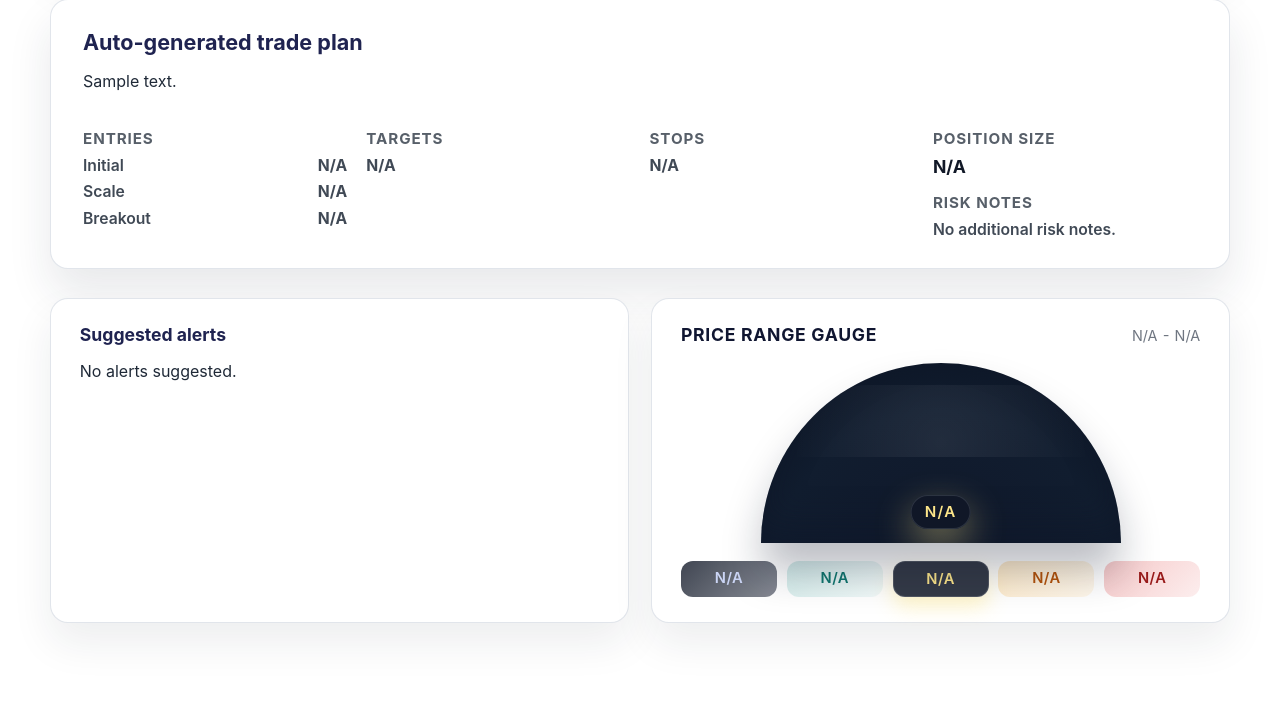
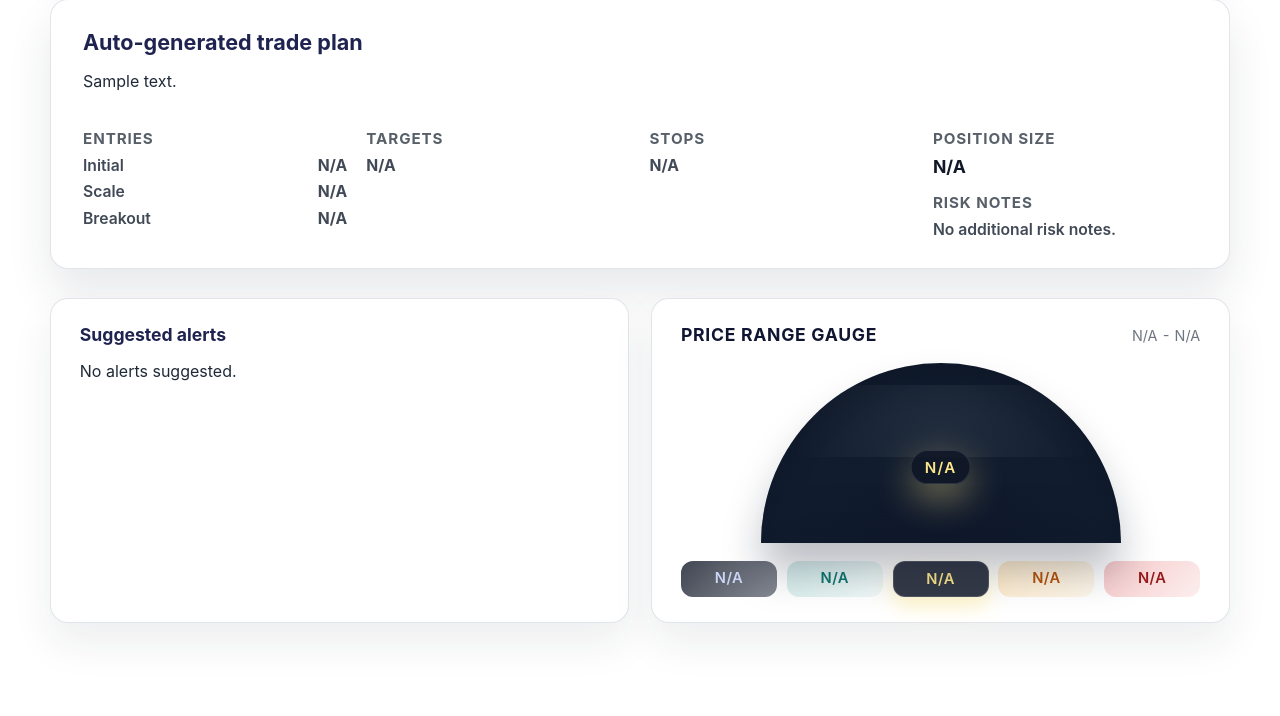
Before and after one commit to kerzey/volatilx, a FastAPI app: template templates/action_center.html in a window 1280 px wide. Shown: the part 1163-1879 px from the top of the page. Run offline with FastAPI, Linux system fonts and the light colour scheme; the template is opened without the code that fills it: most values are stand-ins (such as "Sample title", 1, 10 or a date in 2020); parts of the project's set-up code (start-up, migrations or seed data) failed here and were passed over.

Commit message:
Designing new guage

```diff
--- a/static/style.css
+++ b/static/style.css
@@ -2744,9 +2744,9 @@ tbody tr:nth-child(even) { background: #f8f8fc;}
 
 .level-gauge__needle-value {
   position: absolute;
+  top: 58%;
   left: 50%;
-  bottom: 8%;
-  transform: translateX(-50%);
+  transform: translate(-50%, -50%);
   background: var(--gauge-accent-bg);
   color: var(--gauge-accent);
   padding: 0.4rem 0.85rem;
@@ -2907,7 +2907,7 @@ tbody tr:nth-child(even) { background: #f8f8fc;}
   }
 
   .level-gauge__needle-value {
-    bottom: 10%;
+    top: 60%;
     font-size: 0.9rem;
   }
 }
--- a/templates/action_center.html
+++ b/templates/action_center.html
@@ -627,9 +627,14 @@
             renderLevelLabel(config.anchors.r2, config.formatted.r2);
 
             const needleAngle = typeof config.needleAngle === 'number' ? config.needleAngle : config.anchors.s1;
-            const needleLength = radius - lineWidth * 0.5;
+            const needleLength = radius - lineWidth * 0.7;
             const needleCos = Math.cos(needleAngle);
             const needleSin = Math.sin(needleAngle);
+            const needleStartOffset = Math.min(radius * 0.18, lineWidth * 0.8);
+            const startX = centerX + needleCos * needleStartOffset;
+            const startY = centerY - needleSin * needleStartOffset;
+            const endX = centerX + needleCos * needleLength;
+            const endY = centerY - needleSin * needleLength;
 
             ctx.save();
             ctx.shadowColor = 'rgba(253, 230, 138, 0.45)';
@@ -637,8 +642,8 @@
             ctx.strokeStyle = '#fde68a';
             ctx.lineWidth = 4;
             ctx.beginPath();
-            ctx.moveTo(centerX, centerY);
-            ctx.lineTo(centerX + needleCos * needleLength, centerY - needleSin * needleLength);
+            ctx.moveTo(startX, startY);
+            ctx.lineTo(endX, endY);
             ctx.stroke();
             ctx.restore();
 
@@ -658,8 +663,6 @@
             ctx.beginPath();
             ctx.arc(tipX, tipY, 4, 0, Math.PI * 2);
             ctx.fill();
-
-            renderLevelLabel(needleAngle, config.formatted.price || '', true);
         }
 
         function updateGaugeDisplay(payload) {
```
